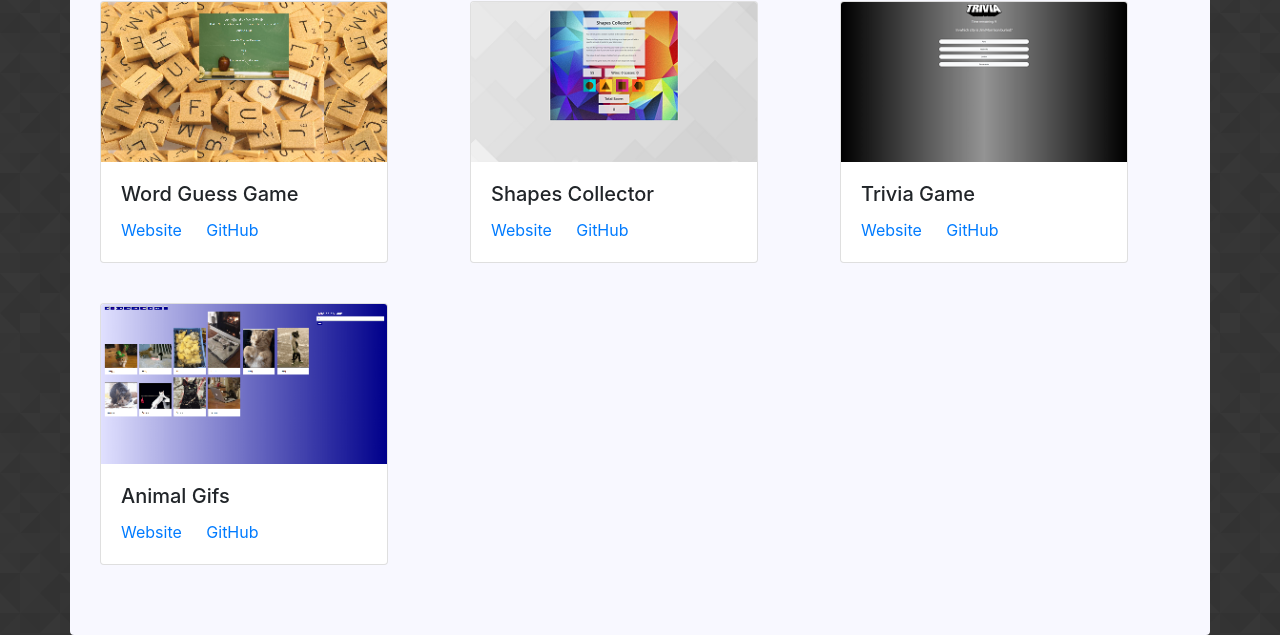
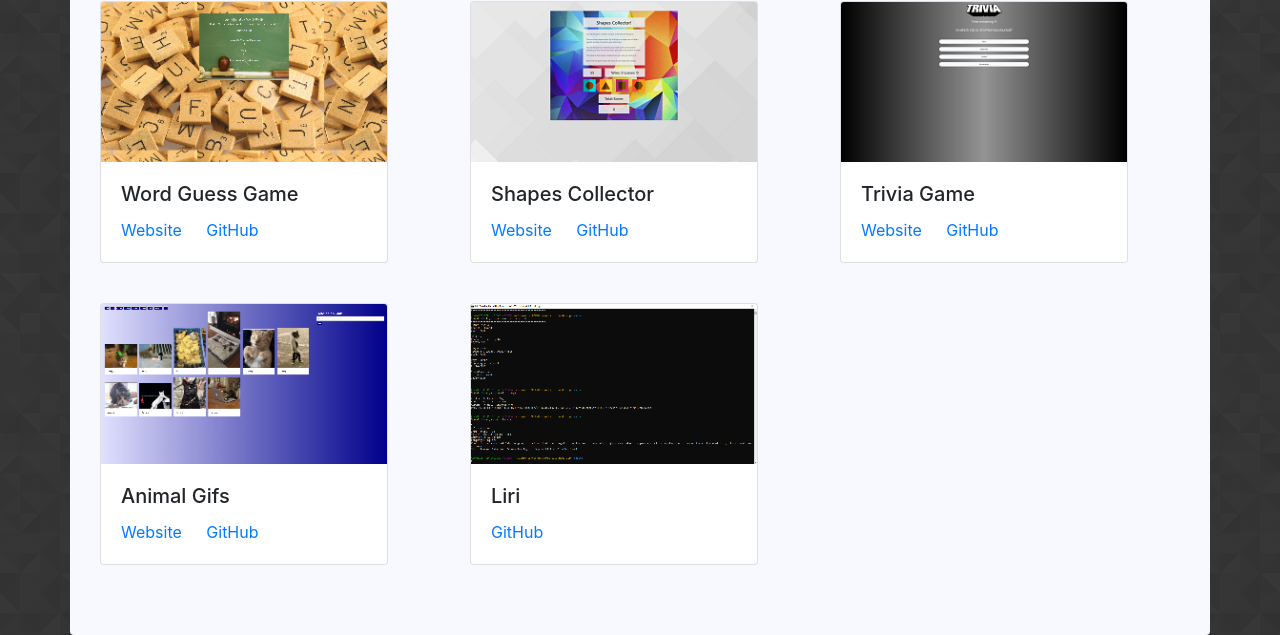
Before and after one commit to bigbuckalex/updated-portfolio, a plain HTML site: page portfolio.html in a window 1280 px wide. Shown: the part 207-842 px from the top of the page. Drawn offline with nearby package versions, Linux system fonts and the light colour scheme.

Commit message:
added liri to portfolio

```diff
--- a/portfolio.html
+++ b/portfolio.html
@@ -75,6 +75,15 @@
                     </div>
                 </div>
             </div>
+            <div class="col-lg-4">
+                <div class="card" style="width: 18rem;">
+                    <img src="assets/images/liri.png" class="card-img-top" alt="...">
+                    <div class="card-body">
+                        <h5 class="card-title">Liri</h5>
+                        <a href="https://github.com/bigbuckalex/liri-node-app" target="_blank" class="card-link">GitHub</a>
+                    </div>
+                </div>
+            </div>
         </div>
     </div>
 
```
Also changed, not shown: assets/images/liri.png (added).
